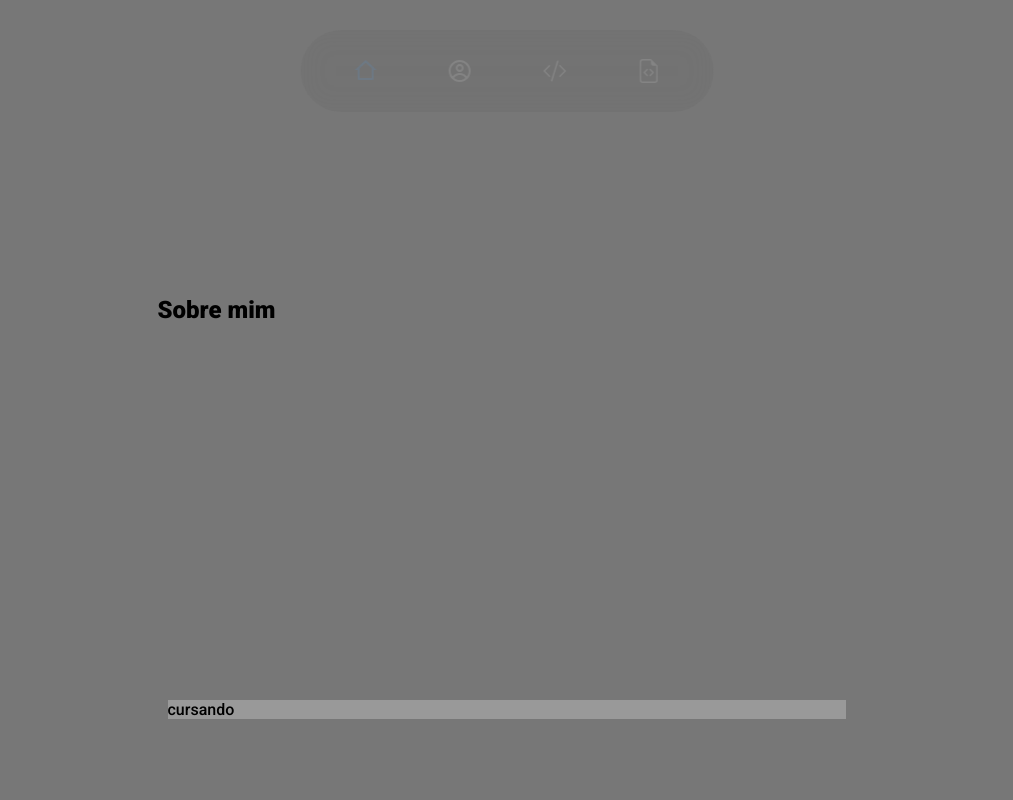
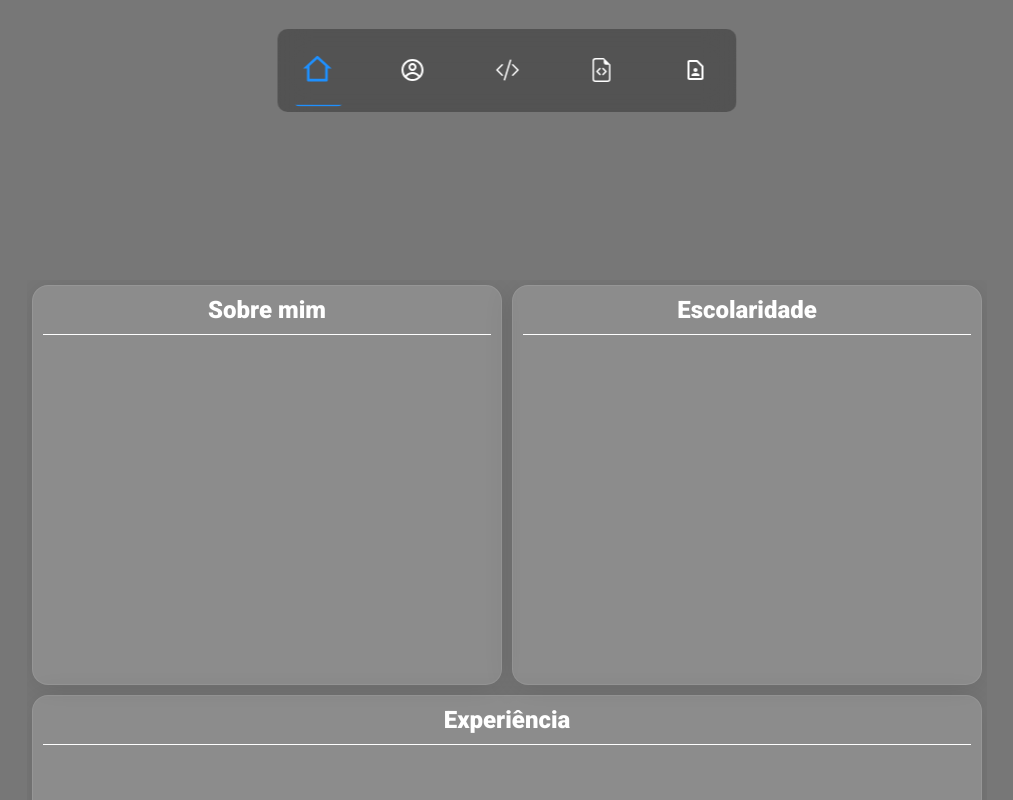
Before and after one commit to Mateus1508/My-Portfolio, a React (Vite) app: page / in a window 1280 px wide. Shown: the part 680-1480 px from the top of the page, without its empty margins (133-1146 px from the left). Built offline with nearby package versions, Linux system fonts and the light colour scheme.

Commit message:
navbar responsivity ok

```diff
--- a/src/Components/About/About.jsx
+++ b/src/Components/About/About.jsx
@@ -4,11 +4,18 @@ import {Container} from './aboutStyle';
 const About = () => {
   return (
     <Container id="About">
-      <h2>Sobre mim</h2>
-
-      <p>Sou ...</p>
-      <p>Trabalho em </p>
-      <p>cursando</p>
+     <section>
+        <h1>Sobre mim</h1>
+        <p></p>
+      </section>
+      <section>
+        <h1>Escolaridade</h1>
+        <p></p>
+      </section>
+      <section>
+        <h1>Experiência</h1>
+        <p></p>
+      </section>
 
     </Container>
   );
--- a/src/Components/About/aboutStyle.js
+++ b/src/Components/About/aboutStyle.js
@@ -2,26 +2,32 @@ import styled from 'styled-components';
 
 export const Container = styled.div`
   display: grid;
-  grid-template-columns: "1fr 1fr";
-  grid-template-rows: "1fr"
-                      "1fr";
-  grid-template-areas: "content content"
-                       "  p       p  ";
+  grid-template-columns: 1fr 1fr;
+  grid-template-rows: 1fr 1fr;
+  text-align: center;
   height: 100vh;
-  align-items: center;
-  justify-content: space-around;
-  h2{
-    grid-area: content;
+  margin: 20vh;
+    section {
+      background: rgba(255, 255, 255, 0.16);
+    border-radius: 16px;
+    box-shadow: 0 4px 30px rgba(0, 0, 0, 0.1);
+    backdrop-filter: blur(2px);
+    -webkit-backdrop-filter: blur(2px);
+    border: 1px solid rgba(255, 255, 255, 0.08);
+    height: 50vh;
+    margin: 5px;
+  }
+  section:last-child{
+    grid-column: 1/3;
+    height: 45vh;
   }
 
-  p{
-  grid-area: p;
-  margin: 25px 10px;
-  background-color: #999;
-  justify-content: center;
- }
-
-
-
+    h1 {
+    padding-bottom: 10px;
+    margin: 10px 10px 0 10px;
+    border-bottom: 1px solid #fff;
+    background: transparent;
+    color: #fff;
+  }
 
 `
--- a/src/Components/Contact/Contact.jsx
+++ b/src/Components/Contact/Contact.jsx
@@ -11,7 +11,7 @@ const Contact = () => {
   const sendEmail = (e) => {
     e.preventDefault();
 
-    emailjs.sendForm(env.REACT_APP_GMAIL_MESSAGE, env.REACT_APP_TEMPLATE, form.current, env.REACT_APP_USER_ID)
+    emailjs.sendForm(process.env.REACT_APP_GMAIL_MESSAGE, process.env.REACT_APP_TEMPLATE, form.current, process.env.REACT_APP_USER_ID)
       .then(() => {
           alert('Sua mensagem foi enviada com sucesso!');
       }, (error) => {
@@ -63,15 +63,15 @@ const Contact = () => {
 
       <form ref={form} onSubmit={sendEmail}>
           <h2 className="title" >Envie o seu feedback!</h2>
-          <fieldset className="name">
-            <legend>Nome</legend>
+
+            <label for="name">Nome</label>
             <input type="text"
             name="name"
             maxlength="30"
             />
-          </fieldset>
-          <fieldset  className="email">
-            <legend>Email</legend>
+
+
+            <label for="email">Email</label>
             <input type="email"
             name="email"
             maxlength="45"
@@ -79,10 +79,10 @@ const Contact = () => {
             value={formValues.email}
             />
             <span>{formErrors.email}</span>
-          </fieldset>
 
-          <fieldset className="message">
-            <legend>Mensagem</legend>
+
+
+            <label for="message">Mensagem</label>
             <textarea name="message"
             onChange={handleChanges}
             rows="3"
@@ -91,7 +91,7 @@ const Contact = () => {
             value={formValues.message}
             />
             <span>{formErrors.message}</span>
-          </fieldset>
+
           <button className="btn"type="submit" onClick={handleSubmit}>Enviar</button>
       </form>
       <Footer>
--- a/src/Components/Contact/contactStyle.js
+++ b/src/Components/Contact/contactStyle.js
@@ -12,7 +12,12 @@ export const ContactContainer = styled.div`
 
   form{
     grid-area: content;
-    background-color: #1E90FF;
+    background: rgba(255, 255, 255, 0.16);
+    border-radius: 16px;
+    box-shadow: 0 4px 30px rgba(0, 0, 0, 0.1);
+    backdrop-filter: blur(2px);
+    -webkit-backdrop-filter: blur(2px);
+    border: 1px solid rgba(255, 255, 255, 0.08);
     width: 70vw;
     align-items: center;
     display: grid;
@@ -30,7 +35,6 @@ export const ContactContainer = styled.div`
     "btn btn";
     }
     justify-items: center;
-    border-radius: 1rem;
     padding: 20px;
     height: 70vh;
     margin: 2vh 0 3vh 0;
@@ -48,7 +52,7 @@ export const ContactContainer = styled.div`
       height: 100%;
       margin: 5px;
       legend{
-          background-color: #1E90FF;
+          background-color: transparent;
           color: #fff;
           margin-bottom: 1.5rem;
           font-size: 25px;
@@ -66,7 +70,7 @@ export const ContactContainer = styled.div`
         textarea {
           font-size: 14px;
           outline: none;
-          background-color: transparent;
+          background-color: rgba(255, 255, 255, 0.2);
           color: #fff;
           width: 100%;
           overflow-y: hidden;
@@ -74,7 +78,7 @@ export const ContactContainer = styled.div`
         }
             input{
               margin-bottom: 1px;
-              background-color: transparent;
+              background-color: rgba(255, 255, 255, 0.2);
               color: #fff;
               border-bottom: 1px solid #fff;
               align-items: center;
--- a/src/Components/Nav/Nav.jsx
+++ b/src/Components/Nav/Nav.jsx
@@ -59,6 +59,21 @@ const Nav = () => {
 
       <Link
        activeClass="active"
+       className="project"
+       to="Project"
+       spy={true}
+       smooth={true}
+       duration={600}
+      >
+      <a href="#Project"
+        onClick={() => setActiveNav('#project')} className={activeNav === '#project' ? 'active' : ''}>
+        <BsFileEarmarkCode className="icon" />
+
+      </a>
+      </Link>
+
+      <Link
+       activeClass="active"
        className="contact"
        to="Contact"
        spy={true}
@@ -67,7 +82,7 @@ const Nav = () => {
       >
       <a href="#Contact"
         onClick={() => setActiveNav('#contact')} className={activeNav === '#contact' ? 'active' : ''}>
-        <BsFileEarmarkCode className="icon" />
+        <MdOutlineContactPage className="icon" />
       </a>
       </Link>
 
--- a/src/Components/Nav/navStyle.js
+++ b/src/Components/Nav/navStyle.js
@@ -5,38 +5,51 @@ position: fixed;
 transform: translateX(-50%);
 left: 50%;
 z-index: 2;
-padding: 0rem 1.5rem;
 bottom: 0.5rem;
+padding: 0;
 width: max-content;
-display: block;
 display: flex;
 gap: 0.8rem;
 background-color: rgba(0,0,0,0.3);
 backdrop-filter: blur(15px);
-border-radius: 3rem;
-opacity: 0.1;
-transition: 4s;
-&:hover{
-  transition: 1s;
-  opacity: 1;
+border-radius: 10px;
+@media (max-width: 400px){
+  padding: 0.5rem 0 0.5rem 0;
+  width: 100vw;
+  border-radius: 0;
+  justify-content: space-evenly;
+  gap: 0rem;
+  bottom: 0.1rem;
 }
 a{
+  overflow-y: hidden;
   background: none;
   display: flex;
   color: #fff;
   font-size: 1.5rem;
   padding: 0.9rem;
   border-radius: 50%;
+  transition: 0.5s;
+  @media (max-width: 400px){
+    padding: 0.5rem;
+  }
   .icon{
     background: none;
    }
    a:hover {
      background: rgba(0,0,0,0.3);
+      transform: rotate(1turn);
      transition: 0.5s linear;
+     cursor: pointer;
 
     }
     a.active {
       color: #1E90FF;
+      transform: scale(1.3);
+      transition: 1s;
+      border-radius: 0;
+      background: transparent;
+      border-bottom: 1px solid #1E90FF;
     }
 
   }
--- a/src/Components/Project/Project.jsx
+++ b/src/Components/Project/Project.jsx
@@ -10,7 +10,7 @@ const breakPoints = [
 
 const Project = () => {
   return (
-    <Projects>
+    <Projects id="Project">
       <h1>Projetos</h1>
       <Carousel
       breakPoints={breakPoints}
--- a/src/GlobalStyles.js
+++ b/src/GlobalStyles.js
@@ -1,9 +1,11 @@
 import { createGlobalStyle } from 'styled-components'
 
 export const GlobalStyles = createGlobalStyle`
-
+  html{
+  scroll-behavior: smooth;
+}
   *{
-  overflow-y: smooth;
+    overflow-y: initial;
     background-color: #777;
     margin: 0;
     padding: 0;
@@ -14,8 +16,10 @@ export const GlobalStyles = createGlobalStyle`
   *, input, button {
     font-family: 'Roboto', sans-serif;
   }
+  :target{
+    scroll-margin-top: 1rem;
+
+  }
 
 
-  scroll-behavior: smooth;
-
 `
```
Lines whose indentation alone changed are shown as unchanged.
